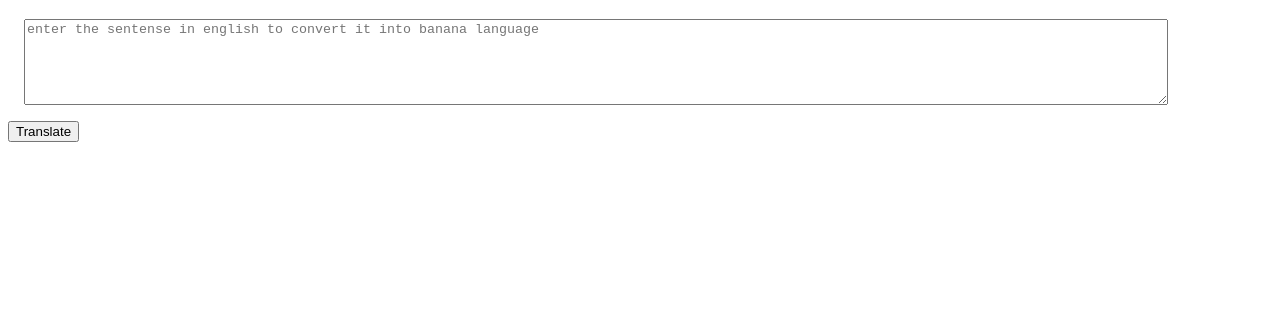
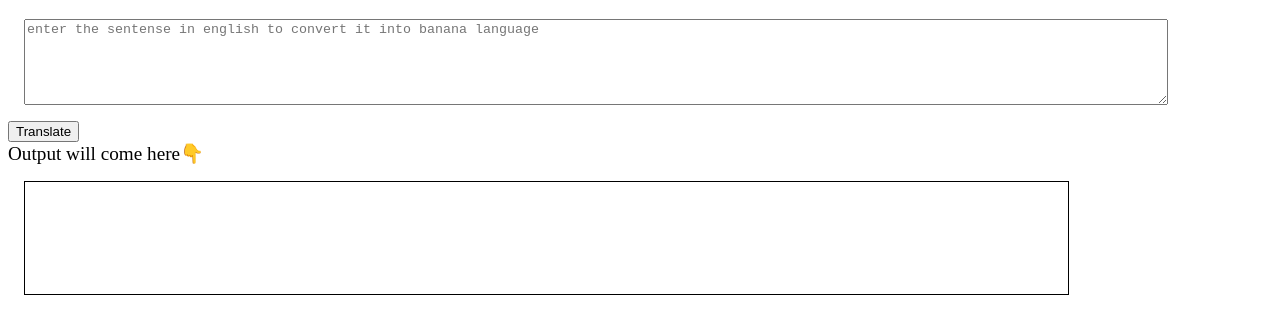
Before and after one commit to djkumar143/Coding-banana-speak, a plain HTML site: page index.html in a window 1280 px wide. Shown: the part 61-394 px from the top of the page. Drawn offline with Linux system fonts and the light colour scheme.

Commit message:
processing done

```diff
--- a/app.js
+++ b/app.js
@@ -1,10 +1,9 @@
 var btnTranslate = document.querySelector("#btn-translate");
 var txtInput = document.querySelector("#txt-input");
-console.log(txtInput)
+var outputDiv = document.querySelector("#output");
 
   function clickHandler() {
-    console.log("clicked!");
-    console.log("input ",txtInput.value);
+    outputDiv.innerText = "fyagsfgsyag " + textInput.value;
 };
 
 btnTranslate.addEventListener("click", clickHandler)
--- a/index.html
+++ b/index.html
@@ -14,6 +14,14 @@
             display: block;
             margin: 1rem;
         }
+
+        #output{
+            border: 1px solid black;
+            height:10vh;
+            width:80%;
+            margin:1rem;
+            padding: 1rem;
+        }
     </style>
 
 </head>
@@ -23,6 +31,9 @@
     <h1>talk banana</h1>
     <textarea id="txt-input" placeholder="enter the sentense in english to convert it into banana language"></textarea>
     <button id="btn-translate">Translate</button>
+
+    <div style="font-size: larger;">Output will come here👇</div>
+    <div id="output"></div>
     <script src="app.js" type="text/javascript"></script>
 
 
```
